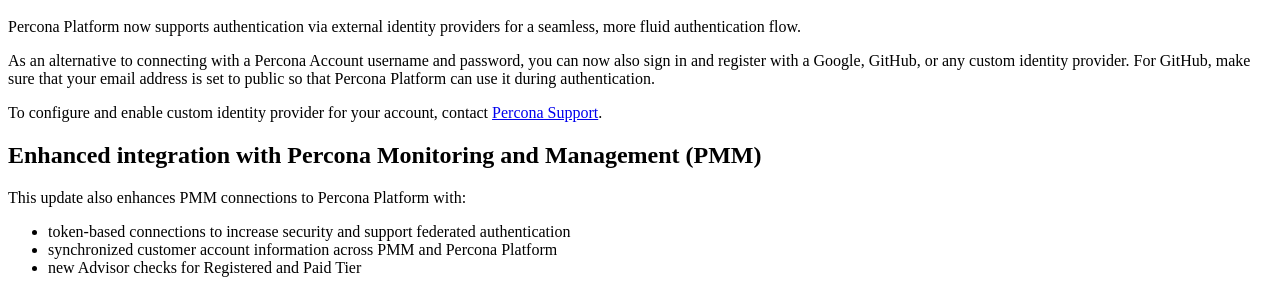
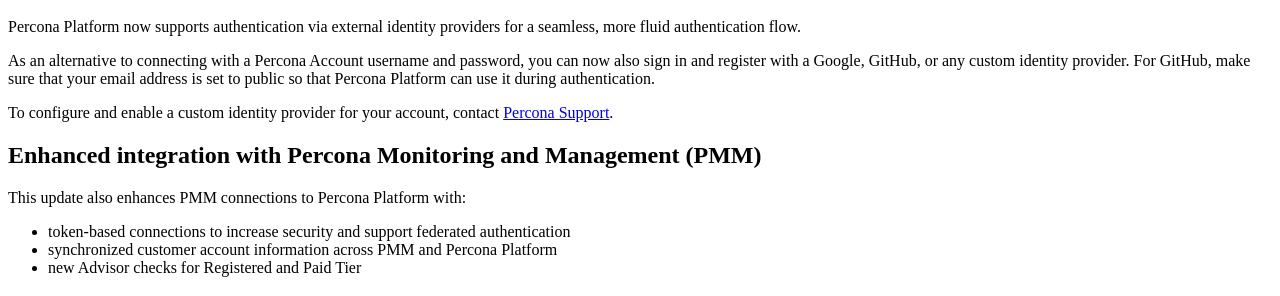
Before and after one commit to percona/portal-doc, an MkDocs documentation site: the page built from docs/april-2022.md, in a window 1280 px wide. Shown: the part 873-1169 px from the top of the page. Built offline with MkDocs 1.6.1 and Material for MkDocs 9.7.7, drawn with Linux system fonts in a browser that asks for light colours; nearby versions of some CDN libraries.

```diff
--- a/docs/april-2022.md
+++ b/docs/april-2022.md
@@ -16,7 +16,7 @@ Percona Platform now supports authentication via external identity providers for
 
 As an alternative to connecting with a Percona Account username and password, you can now also sign in and register with a Google, GitHub, or any custom identity provider. For GitHub, make sure that your email address is set to public so that Percona Platform can use it during authentication.
 
-To configure and enable custom identity provider for your account, contact [Percona Support](https://www.percona.com/about-percona/contact).
+To configure and enable a custom identity provider for your account, contact [Percona Support](https://www.percona.com/about-percona/contact).
 
 ## Enhanced integration with Percona Monitoring and Management (PMM)
 This update also enhances PMM connections to Percona Platform with:
```
